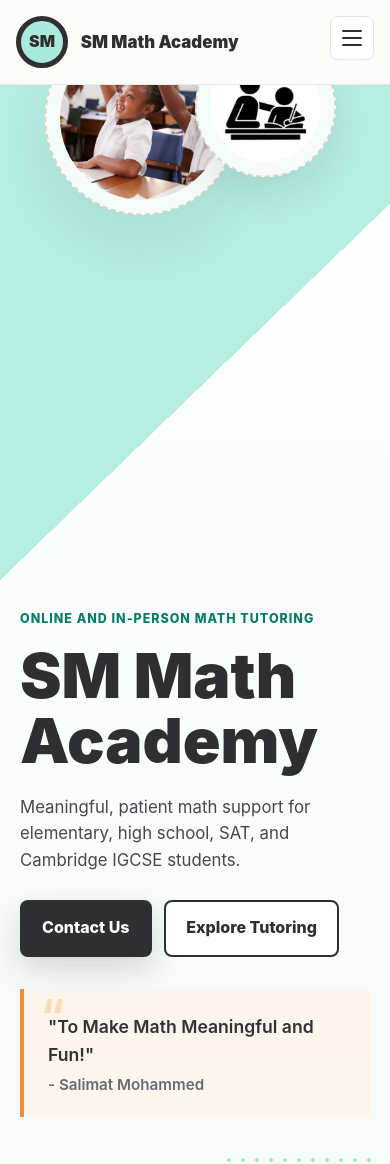
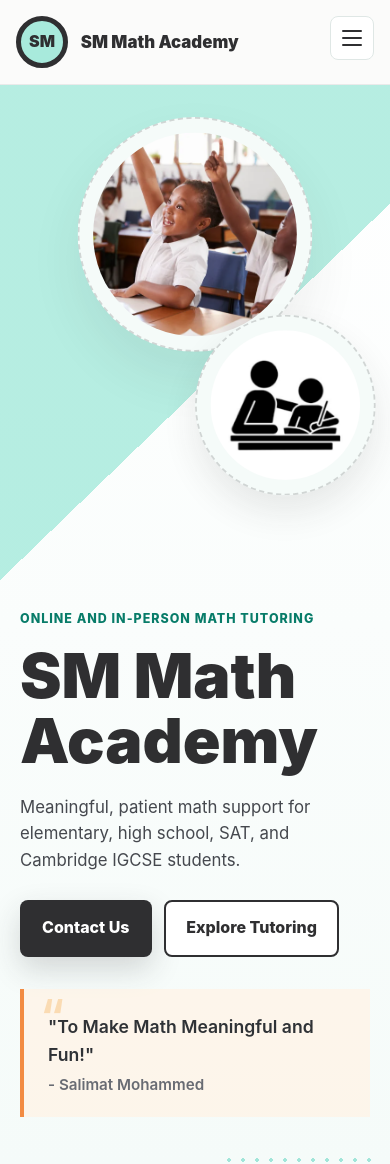
Before and after one commit to HussainM3/Tutoring-Website, a PHP site: page / in a window 390 px wide. Shown: the top 1164 px of the page. Run offline with PHP 8.4, Linux system fonts and the light colour scheme.

Commit message:
fixed photo circles on phone

```diff
--- a/tutoring site/shared/css/styles.css
+++ b/tutoring site/shared/css/styles.css
@@ -30,7 +30,7 @@ body {
 }
 
 main {
-    overflow: hidden;
+    overflow: visible;
 }
 
 a {
@@ -232,6 +232,7 @@ cite {
     height: 460px;
     margin: 0;
     top: -8rem;
+    overflow: visible;
 }
 
 .photo-circle {
@@ -247,6 +248,8 @@ cite {
     color: rgba(47, 47, 49, 0.6);
     font-weight: 800;
     letter-spacing: 0.08em;
+    min-width: 210px;
+    min-height: 210px;
 }
 
 .photo-circle--primary {
@@ -807,8 +810,24 @@ textarea:focus {
     }
 
     .hero-visual {
-        min-height: 390px;
+        min-height: 520px;
         order: -1;
+        top: 0;
+        width: 100%;
+    }
+
+    .photo-circle--primary {
+        top: 0;
+        left: 50%;
+        transform: translateX(-50%);
+        width: min(70vw, 360px);
+    }
+
+    .photo-circle--secondary {
+        top: 50%;
+        left: 80%;
+        transform: translateX(-50%);
+        width: min(48vw, 260px);
     }
 
     .service-grid {
```
